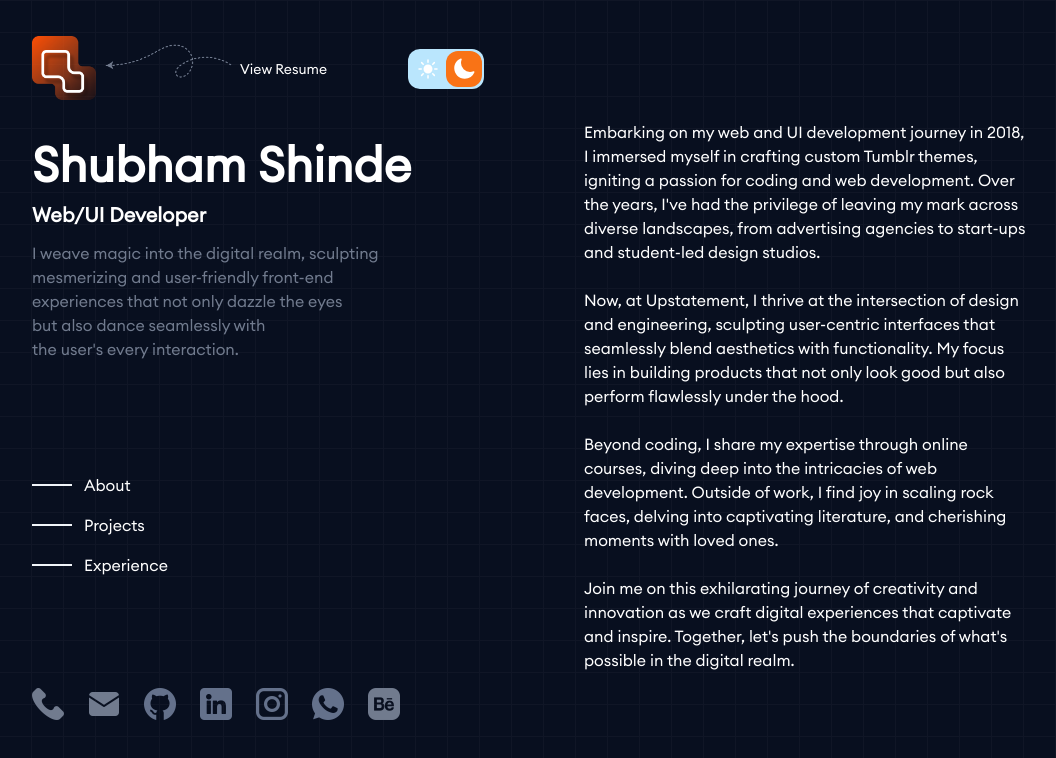
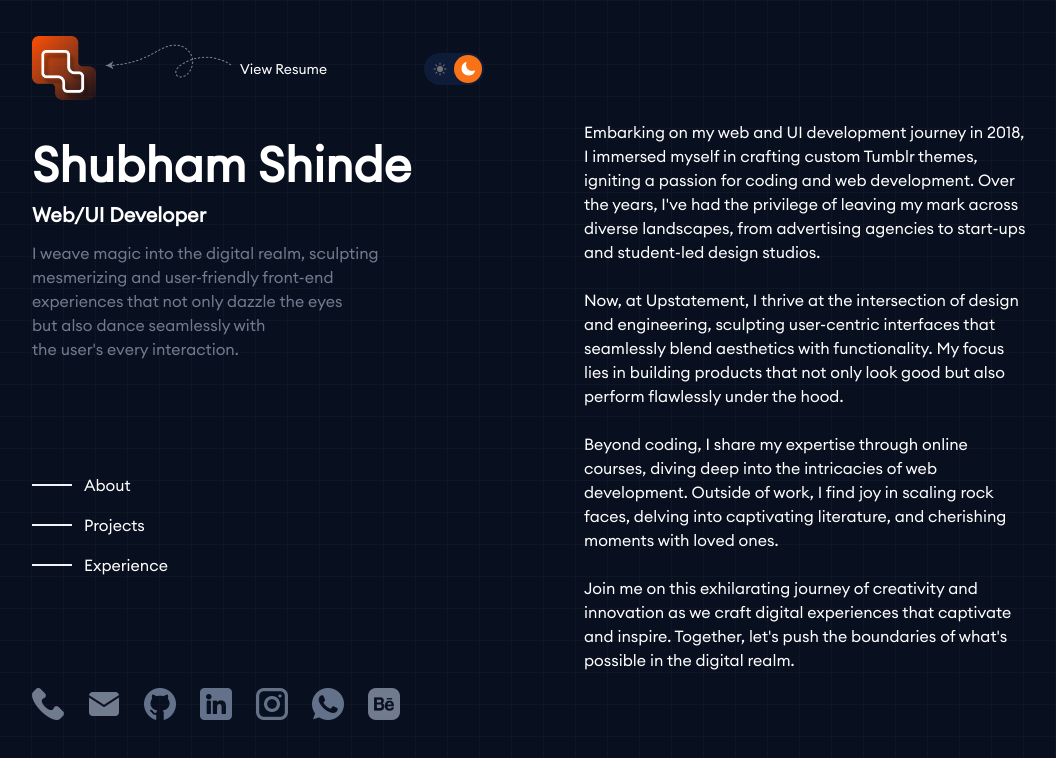
Before and after one commit to shubshinde1/shubham-shinde-portfolio, a plain HTML site: page index.html in a window 1280 px wide. Shown: the whole page, without its empty margins (96-1152 px from the left). Drawn offline with Linux system fonts and the light colour scheme.

Commit message:
dark mode btn css changes

```diff
--- a/index.html
+++ b/index.html
@@ -111,20 +111,20 @@
                         <img src="src/images/arrow.png" class="h-full w-32 ml-2" alt="">
                         <h5 class="my-auto ml-2 text-sm dark:text-black">View Resume</h5>
                     </div>
-                    <div class="bg-sky-200 p-0.5 rounded-xl flex ">
-                        <!-- <span class=" bg-red-00 w-16 h-10 absolute rounded-xl z-20 "></span> -->
-                        <button class=" moon flex gap-2 p-1.5 rounded-xl ">
+                    <div class="dark:bg-sky-100 bg-[#0f1c39] p-0.5 rounded-full flex ">
+                        <!-- <span class=" bg-red-00 w-16 h-10 absolute rounded-full z-20 "></span> -->
+                        <button class=" moon flex gap-2 p-1.5 rounded-full  ">
                             <svg xmlns=" http://www.w3.org/2000/svg" viewBox="0 0 24 24" fill="currentColor"
-                                class="size-6 dark:text-white">
+                                class="size-4 dark:text-white text-neutral-500">
                                 <path
                                     d="M12 2.25a.75.75 0 0 1 .75.75v2.25a.75.75 0 0 1-1.5 0V3a.75.75 0 0 1 .75-.75ZM7.5 12a4.5 4.5 0 1 1 9 0 4.5 4.5 0 0 1-9 0ZM18.894 6.166a.75.75 0 0 0-1.06-1.06l-1.591 1.59a.75.75 0 1 0 1.06 1.061l1.591-1.59ZM21.75 12a.75.75 0 0 1-.75.75h-2.25a.75.75 0 0 1 0-1.5H21a.75.75 0 0 1 .75.75ZM17.834 18.894a.75.75 0 0 0 1.06-1.06l-1.59-1.591a.75.75 0 1 0-1.061 1.06l1.59 1.591ZM12 18a.75.75 0 0 1 .75.75V21a.75.75 0 0 1-1.5 0v-2.25A.75.75 0 0 1 12 18ZM7.758 17.303a.75.75 0 0 0-1.061-1.06l-1.591 1.59a.75.75 0 0 0 1.06 1.061l1.591-1.59ZM6 12a.75.75 0 0 1-.75.75H3a.75.75 0 0 1 0-1.5h2.25A.75.75 0 0 1 6 12ZM6.697 7.757a.75.75 0 0 0 1.06-1.06l-1.59-1.591a.75.75 0 0 0-1.061 1.06l1.59 1.591Z" />
                             </svg>
 
                             <!-- <span>Dark</span> -->
                         </button>
-                        <button class="sun flex gap-2 p-1.5 rounded-xl ">
+                        <button class="sun flex gap-2 p-1.5 rounded-full ">
                             <svg xmlns="http://www.w3.org/2000/svg" viewBox="0 0 24 24" fill="currentColor"
-                                class="size-6 ">
+                                class="size-4 dark:text-neutral-700 text-white">
                                 <path fill-rule="evenodd"
                                     d="M9.528 1.718a.75.75 0 0 1 .162.819A8.97 8.97 0 0 0 9 6a9 9 0 0 0 9 9 8.97 8.97 0 0 0 3.463-.69.75.75 0 0 1 .981.98 10.503 10.503 0 0 1-9.694 6.46c-5.799 0-10.5-4.7-10.5-10.5 0-4.368 2.667-8.112 6.46-9.694a.75.75 0 0 1 .818.162Z"
                                     clip-rule="evenodd" />
```
Also changed, not shown: app.css.
